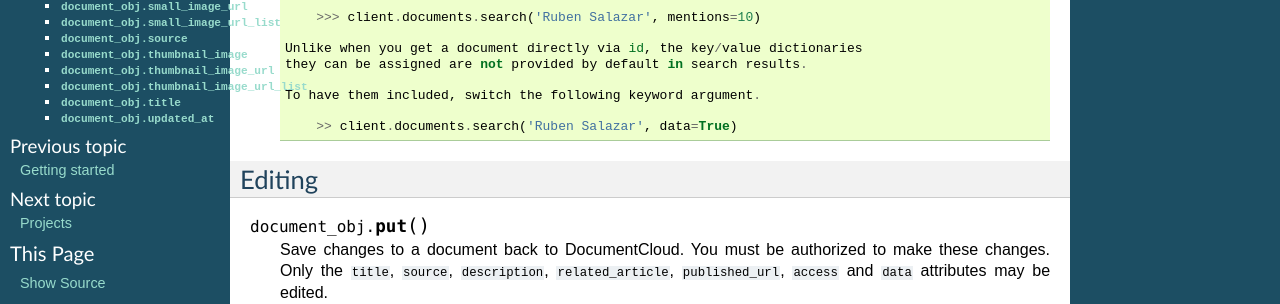
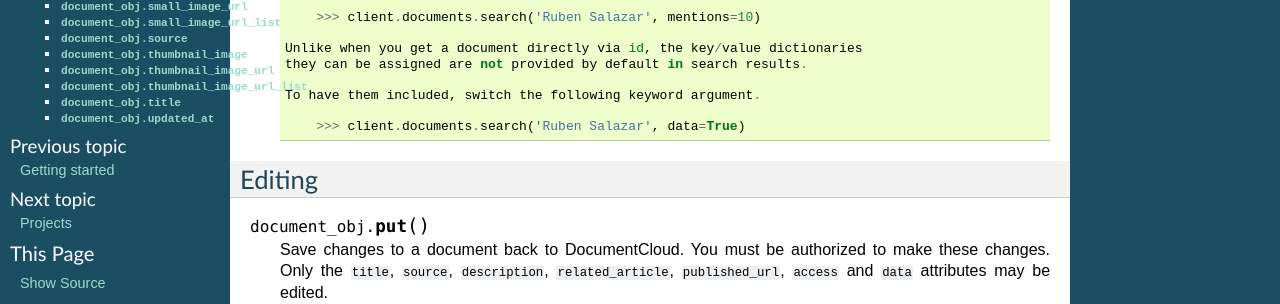
Before and after one commit to datadesk/python-documentcloud, a Sphinx documentation site: the page built from docs/documents.rst, in a window 1280 px wide and 900 px high, scrolled down 576 px. Shown: the part 141-445 px from the top of the window. Built offline with Sphinx 7.4.7, drawn with Linux system fonts in a browser that asks for light colours.

```diff
--- a/docs/documents.rst
+++ b/docs/documents.rst
@@ -46,7 +46,7 @@ Retrieval
 
     To have them included, switch the following keyword argument.
 
-        >> client.documents.search('Ruben Salazar', data=True)
+        >>> client.documents.search('Ruben Salazar', data=True)
 
 Editing
 -------
```
